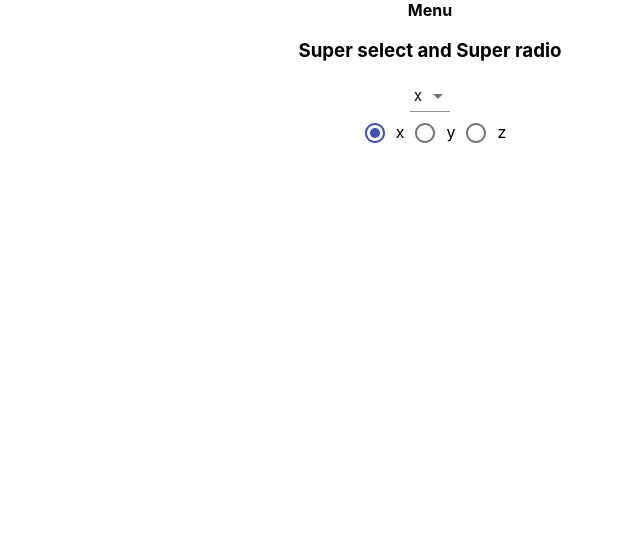
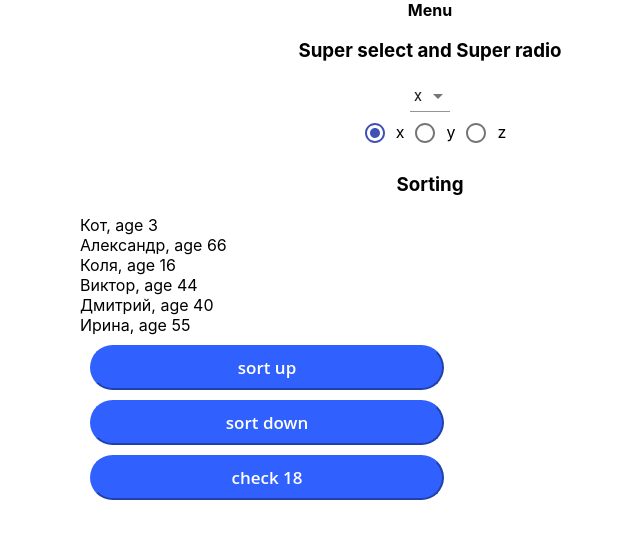
Before and after one commit to Olga-Kulagina/homeworks, a React (Create React App) app: page /#/junior in a window 1280 px wide. Shown: the top 538 px of the page, without its empty margins (210-850 px from the left). Built offline with nearby package versions, Linux system fonts and the light colour scheme.

Commit message:
Add homework 8 Sorting

```diff
--- a/src/h5/pages/Junior.tsx
+++ b/src/h5/pages/Junior.tsx
@@ -1,10 +1,12 @@
 import React from "react";
 import HW7 from '../../h7/HW7';
+import HW8 from '../../h8/HW8';
 
 function Junior() {
     return (
         <div>
             <HW7 />
+            <HW8 />
         </div>
     );
 }
--- /dev/null
+++ b/src/h8/HW8.tsx
@@ -0,0 +1,40 @@
+import React, {useState} from "react";
+import {homeWorkReducer} from "./bll/homeWorkReducer";
+import SuperButton from "../h4/common/c2-SuperButton/SuperButton";
+
+const initialPeople = [
+    {_id: 0, name: "Кот", age: 3},
+    {_id: 1, name: "Александр", age: 66},
+    {_id: 2, name: "Коля", age: 16},
+    {_id: 3, name: "Виктор", age: 44},
+    {_id: 4, name: "Дмитрий", age: 40},
+    {_id: 5, name: "Ирина", age: 55},
+]
+
+function HW8() {
+    const [people, setPeople] = useState(initialPeople);
+
+    const finalPeople = people.map(p => (
+        <div key={p._id}>
+            {`${p.name}, age ${p.age}`}
+        </div>
+    ))
+
+    const sortUp = () => setPeople(homeWorkReducer(initialPeople, {type: "sort", payload: "up"}))
+    const sortDown = () => setPeople(homeWorkReducer(initialPeople, {type: "sort", payload: "down"}))
+    const check = () => setPeople(homeWorkReducer(initialPeople, {type: "check", payload: "18"}))
+
+    return (
+        <div>
+
+            <h3 style={{textAlign: 'center'}}>Sorting</h3>
+            {finalPeople}
+            <div><SuperButton onClick={sortUp}>sort up</SuperButton></div>
+            <div><SuperButton onClick={sortDown}>sort down</SuperButton></div>
+            <div><SuperButton onClick={check}>check 18</SuperButton></div>
+
+        </div>
+    );
+}
+
+export default HW8;
--- /dev/null
+++ b/src/h8/bll/homeWorkReducer.ts
@@ -0,0 +1,29 @@
+type UserType = {
+    _id: number
+    name: string
+    age: number
+}
+type StateType = Array<UserType>
+
+export const homeWorkReducer = (state: StateType, action: any): any => {
+    switch (action.type) {
+        case "sort": {
+            if(action.payload === 'up') {
+                let newState = [...state];
+                newState.sort((a: any, b: any) => a.name > b.name ? 1 : -1);
+                return newState;
+            }
+            if (action.payload === 'down') {
+                let newState = [...state];
+                newState.sort((a: any, b: any) => a.name > b.name ? 1 : -1);
+                newState.reverse();
+                return newState;
+            } break;
+        }
+        case "check":
+            return state.filter(user => user.age > action.payload);
+
+        default:
+            return state;
+    }
+};
```
Also changed, not shown: 1 other file (tests, documents, lock files or other folders).
